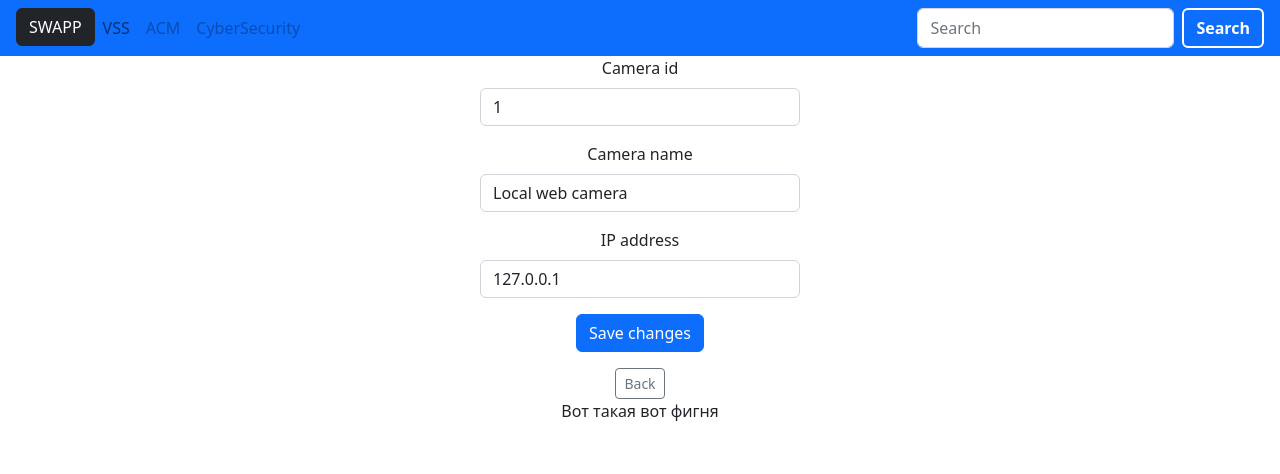
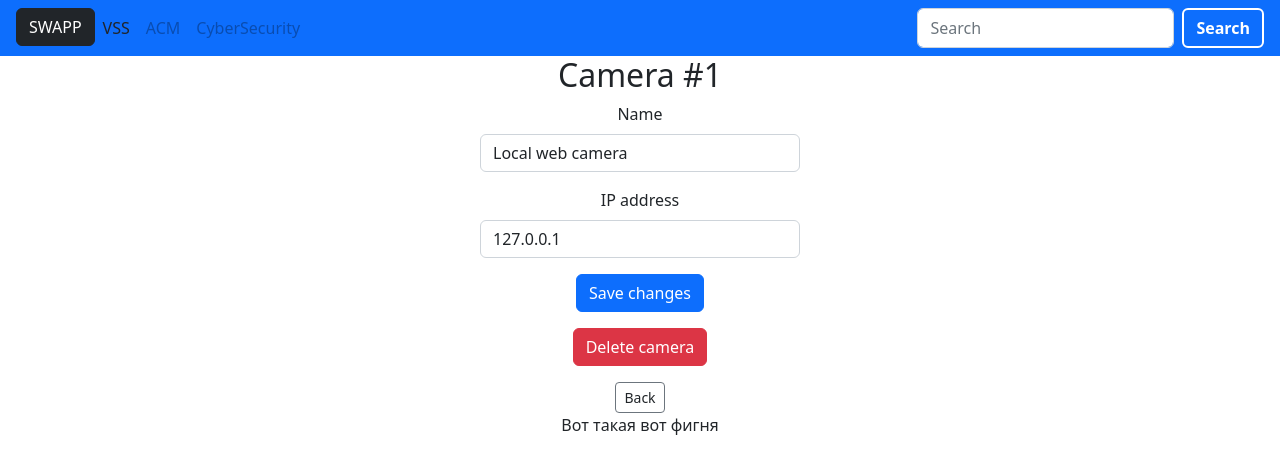
Before and after one commit to EASidorov/Security_Web_app, a Django app: page /vss/1 in a window 1280 px wide. Shown: the top 474 px of the page. Run offline with Django 4.2, Linux system fonts and the light colour scheme; data comes from the database, SQL or seed files in the repository; both versions use the stored data as it was after the commit.

Commit message:
a bit of update

```diff
--- a/vss/templates/vss/add_camera.html
+++ b/vss/templates/vss/add_camera.html
@@ -7,8 +7,9 @@
 <form action="{% url 'vss:add_camera_action' %}" method="post">
     {% csrf_token %}
     <div class='w-25 mx-auto' align="center">
+        <h2>New camera</h2>
     <div class="mb-3">
-        <label for="cam_name" class="form-label">Camera name</label>
+        <label for="cam_name" class="form-label">Name</label>
         <input type="text" class="form-control" id="cam_name" name="cam_name" placeholder="Camera name">
     </div>
     <div class="mb-3">
--- a/vss/templates/vss/base.html
+++ b/vss/templates/vss/base.html
@@ -12,7 +12,10 @@
         --bs-btn-border-color: white;
         --bs-btn-border-width: 2px;
         }
-
+        a, a:link, a:visited {
+  color: inherit;
+  text-decoration: none;
+}
   </style>
   {% block head %}
       <title>{% block title %}{% endblock %}</title>
--- a/vss/templates/vss/details.html
+++ b/vss/templates/vss/details.html
@@ -5,15 +5,12 @@
 {% endblock %}
 {% block content %}
 
-<form action="{% url 'vss:add_camera_action' %}" method="post">
+<form action="{% url 'vss:change_camera_action' camera.id %}" method="post">
     {% csrf_token %}
     <div class='w-25 mx-auto' align="center">
+        <h2>Camera #{{ camera.id }}</h2>
         <div class="mb-3">
-            <label for="id" class="form-label">Camera id</label>
-            <input type="text" class="form-control" id="id" name="cam_id" value="{{ camera.id }}">
-        </div>
-        <div class="mb-3">
-            <label for="cam_name" class="form-label">Camera name</label>
+            <label for="cam_name" class="form-label">Name</label>
             <input type="text" class="form-control" id="cam_name" name="cam_name" value="{{ camera }}">
         </div>
         <div class="mb-3">
@@ -21,11 +18,15 @@
             <input type="text" class="form-control" id="ip" name="ip" value="{{ camera.ip }}" maxlength="15">
         </div>
         <div align="center">
-            <button type="submit" class="btn btn-primary mb-3">Save changes</button>
-        </div>
-        <div>
-               <a href="{% url 'vss:index' %}" class="btn btn-sm btn-outline-secondary">Back</a>
+                <button type="submit" class="btn btn-primary mb-3" name="save_changes">Save changes</button>
+
         </div>
     </div>
 </form>
+<div class='w-25 mx-auto' align="center">
+<form action="{% url 'vss:delete_camera_action' camera.id %}" method="post">{% csrf_token %}
+                <button type="submit" class="btn btn-danger mb-3" name="delete_camera">Delete camera</button>
+</form>
+               <a href="{% url 'vss:index' %}" class="btn btn-sm btn-outline-secondary">Back</a>
+</div>
 {% endblock %}
--- a/vss/urls.py
+++ b/vss/urls.py
@@ -7,5 +7,7 @@ urlpatterns = [
     path('', views.IndexView.as_view(), name='index'),
     path('add_camera/', views.AddCameraView.as_view(), name='add_camera'),
     path('add_camera', views.add_camera_action, name='add_camera_action'),
-    path('<int:camera_id>', views.DetailsView.as_view(), name='details')
+    path('<int:pk>/cc/', views.change_camera_action, name='change_camera_action'),
+    path('<int:pk>/dc/', views.delete_camera_action, name='delete_camera_action'),
+    path('<int:pk>', views.DetailsView.as_view(), name='details')
 ]
--- a/vss/views.py
+++ b/vss/views.py
@@ -6,7 +6,7 @@ from django.views import generic
 from .models import Camera
 
 
-# Create your views here.
+# Create your views here._
 
 class IndexView(generic.ListView):
     template_name = 'vss/index.html'
@@ -21,26 +21,30 @@ class AddCameraView(generic.ListView):
     template_name = 'vss/add_camera.html'
 
 
-class DetailsView(generic.ListView):
+class DetailsView(generic.DetailView):
     model = Camera
     template_name = 'vss/details.html'
     context_object_name = 'camera'
 
-    def get_queryset(self):
-        pk = 1
-        return Camera.objects.get(pk=pk)
-
 
 def add_camera_action(request):
-    #pk = request.POST['pk']
     cam_name = request.POST['cam_name']
     ip = request.POST['ip']
-    new_cam = Camera(cam_name=cam_name,ip=ip)
+    new_cam = Camera(cam_name=cam_name, ip=ip)
     new_cam.save()
     return HttpResponseRedirect(reverse('vss:index'))
 
 
-def delete_camera_action(request):
-    cam = Camera.object.get(pk='something')
+def change_camera_action(request, pk):
+    cam_name = request.POST['cam_name']
+    ip = request.POST['ip']
+    cam = Camera.objects.get(pk=pk)
+    cam.cam_name, cam.ip = cam_name, ip
+    cam.save()
+    return HttpResponseRedirect(reverse('vss:index'))
+
+
+def delete_camera_action(request, pk):
+    cam = Camera.objects.get(pk=pk)
     cam.delete()
     return HttpResponseRedirect(reverse('vss:index'))
```
Also changed, not shown: vss/templates/vss/index.html (+21 -4 lines), db.sqlite3.
